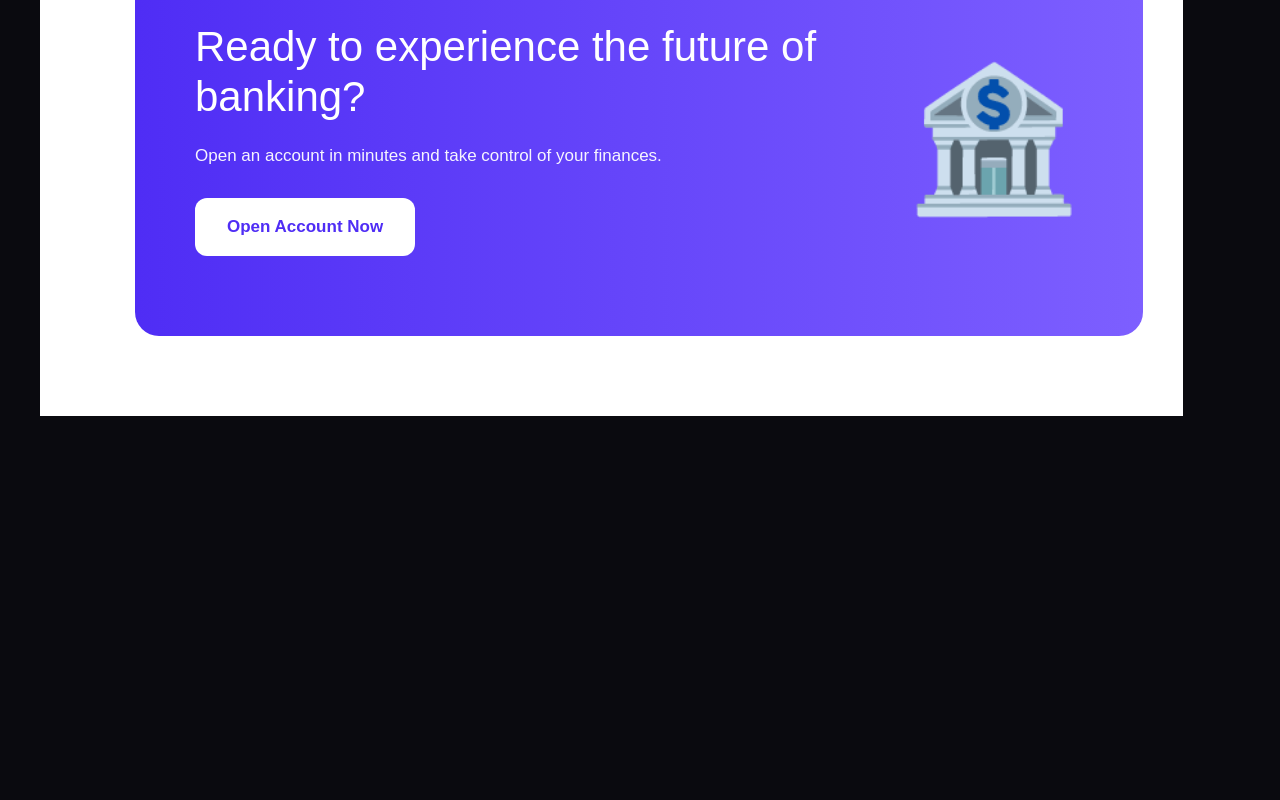
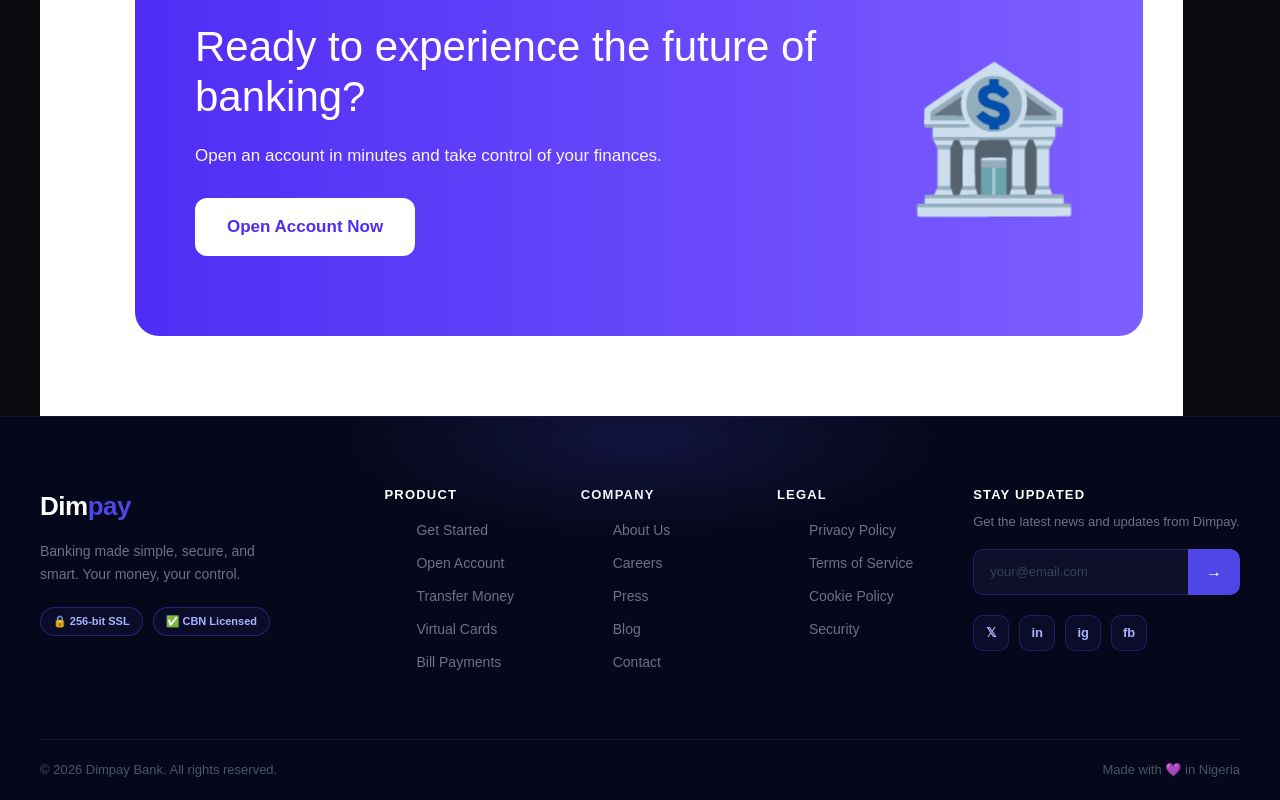
Before and after one commit to adebolaprecious/dimpaybankfr, a React (Vite) app: page / in a window 1280 px wide. Shown: the part 2443-3243 px from the top of the page. Before the commit the page ends 2859 px from the top, so only its background shows below. Built offline with nearby package versions, Linux system fonts and the light colour scheme.

Commit message:
add footer

```diff
--- a/src/App.jsx
+++ b/src/App.jsx
@@ -25,6 +25,7 @@ import TransactionHistory from './pages/Transaction'
 import SettingsPage from './pages/Settings'
 import AdminDashboard from './pages/AdminDashboard'
 import AdminRoute from './pages/AdminRoutes'
+import Footer from './components/Footer'
 
 const App = () =>{
     const cookies = new Cookies();
@@ -65,7 +66,7 @@ return(
 
             <Route path="*" element={<NotFound />} />
      </Routes>
-
+        <Footer />
   </>
 )
 }
--- /dev/null
+++ b/src/components/Footer.css
@@ -0,0 +1,221 @@
+.footer {
+  width: 100%;
+  background: #05081a;
+  border-top: 1px solid rgba(79, 70, 229, 0.2);
+  padding: 70px 40px 0;
+  font-family: 'Segoe UI', Arial, sans-serif;
+  position: relative;
+  overflow: hidden;
+}
+
+.footer-glow {
+  position: absolute;
+  top: -80px;
+  left: 50%;
+  transform: translateX(-50%);
+  width: 600px;
+  height: 200px;
+  background: radial-gradient(ellipse, rgba(79, 70, 229, 0.18), transparent 70%);
+  pointer-events: none;
+}
+
+.footer-inner {
+  max-width: 1200px;
+  margin: 0 auto;
+  display: grid;
+  grid-template-columns: 2fr 1fr 1fr 1fr 1.8fr;
+  gap: 48px;
+  padding-bottom: 50px;
+}
+
+/* Brand */
+.footer-logo {
+  font-size: 26px;
+  font-weight: 800;
+  color: #fff;
+  margin-bottom: 14px;
+  letter-spacing: -0.5px;
+}
+
+.footer-logo span {
+  color: #4f46e5;
+}
+
+.footer-tagline {
+  font-size: 14px;
+  color: #6b7280;
+  line-height: 1.7;
+  margin-bottom: 20px;
+  max-width: 240px;
+}
+
+.footer-badges {
+  display: flex;
+  gap: 10px;
+  flex-wrap: wrap;
+}
+
+.badge-pill {
+  font-size: 11px;
+  padding: 5px 12px;
+  border-radius: 50px;
+  border: 1px solid rgba(79, 70, 229, 0.4);
+  color: #a5b4fc;
+  background: rgba(79, 70, 229, 0.08);
+  font-weight: 600;
+}
+
+/* Links */
+.footer-links-group h4 {
+  font-size: 13px;
+  font-weight: 700;
+  color: #fff;
+  text-transform: uppercase;
+  letter-spacing: 1.2px;
+  margin-bottom: 18px;
+}
+
+.footer-links-group ul {
+  list-style: none;
+  display: flex;
+  flex-direction: column;
+  gap: 12px;
+}
+
+.footer-links-group ul li {
+  font-size: 14px;
+  color: #6b7280;
+  cursor: pointer;
+  transition: color 0.2s, transform 0.2s;
+}
+
+.footer-links-group ul li:hover {
+  color: #a5b4fc;
+  transform: translateX(4px);
+}
+
+/* Newsletter */
+.footer-newsletter h4 {
+  font-size: 13px;
+  font-weight: 700;
+  color: #fff;
+  text-transform: uppercase;
+  letter-spacing: 1.2px;
+  margin-bottom: 10px;
+}
+
+.footer-newsletter p {
+  font-size: 13px;
+  color: #6b7280;
+  margin-bottom: 16px;
+  line-height: 1.6;
+}
+
+.newsletter-input {
+  display: flex;
+  gap: 0;
+  margin-bottom: 20px;
+}
+
+.newsletter-input input {
+  flex: 1;
+  padding: 11px 16px;
+  background: #0d0f2b;
+  border: 1px solid rgba(79, 70, 229, 0.3);
+  border-right: none;
+  border-radius: 10px 0 0 10px;
+  color: #e5e7eb;
+  font-size: 13px;
+  outline: none;
+  transition: border-color 0.2s;
+}
+
+.newsletter-input input::placeholder { color: #374151; }
+.newsletter-input input:focus { border-color: #4f46e5; }
+
+.newsletter-input button {
+  padding: 11px 18px;
+  background: #4f46e5;
+  color: white;
+  border: none;
+  border-radius: 0 10px 10px 0;
+  font-size: 16px;
+  cursor: pointer;
+  transition: background 0.2s;
+}
+
+.newsletter-input button:hover { background: #6366f1; }
+
+/* Socials */
+.footer-socials {
+  display: flex;
+  gap: 10px;
+}
+
+.social-icon {
+  width: 36px;
+  height: 36px;
+  border-radius: 10px;
+  border: 1px solid rgba(79, 70, 229, 0.3);
+  background: rgba(79, 70, 229, 0.08);
+  color: #a5b4fc;
+  display: flex;
+  align-items: center;
+  justify-content: center;
+  font-size: 13px;
+  font-weight: 700;
+  text-decoration: none;
+  transition: all 0.2s;
+  cursor: pointer;
+}
+
+.social-icon:hover {
+  background: #4f46e5;
+  color: #fff;
+  border-color: #4f46e5;
+  transform: translateY(-2px);
+}
+
+/* Bottom bar */
+.footer-bottom {
+  max-width: 1200px;
+  margin: 0 auto;
+  padding: 20px 0;
+  border-top: 1px solid rgba(255, 255, 255, 0.06);
+  display: flex;
+  justify-content: space-between;
+  align-items: center;
+  font-size: 13px;
+  color: #4b5563;
+}
+
+.footer-bottom-right { color: #4b5563; }
+
+/* Responsive */
+@media (max-width: 1100px) {
+  .footer-inner {
+    grid-template-columns: 1fr 1fr 1fr;
+  }
+  .footer-brand { grid-column: 1 / -1; }
+  .footer-newsletter { grid-column: 1 / -1; }
+  .newsletter-input { max-width: 360px; }
+  .footer-badges { flex-direction: row; }
+}
+
+@media (max-width: 600px) {
+  .footer {
+    padding: 50px 20px 0;
+  }
+  .footer-inner {
+    grid-template-columns: 1fr 1fr;
+    gap: 32px;
+  }
+  .footer-brand { grid-column: 1 / -1; }
+  .footer-newsletter { grid-column: 1 / -1; }
+  .footer-bottom {
+    flex-direction: column;
+    gap: 8px;
+    text-align: center;
+    padding: 16px 0;
+  }
+}
--- a/src/components/Footer.jsx
+++ b/src/components/Footer.jsx
@@ -1,11 +1,82 @@
-import React from 'react'
+import "./Footer.css";
+import { useNavigate } from "react-router-dom";
 
 const Footer = () => {
+  const navigate = useNavigate();
+  const year = new Date().getFullYear();
+
   return (
-    <div>
+    <footer className="footer">
+      <div className="footer-glow" />
 
-    </div>
-  )
-}
+      <div className="footer-inner">
+        {/* Brand */}
+        <div className="footer-brand">
+          <div className="footer-logo">Dim<span>pay</span></div>
+          <p className="footer-tagline">Banking made simple, secure, and smart. Your money, your control.</p>
+          <div className="footer-badges">
+            <span className="badge-pill">🔒 256-bit SSL</span>
+            <span className="badge-pill">✅ CBN Licensed</span>
+          </div>
+        </div>
 
-export default Footer
+        {/* Links */}
+        <div className="footer-links-group">
+          <h4>Product</h4>
+          <ul>
+            <li onClick={() => navigate('/login')}>Get Started</li>
+            <li onClick={() => navigate('/register')}>Open Account</li>
+            <li onClick={() => navigate('/transfer')}>Transfer Money</li>
+            <li>Virtual Cards</li>
+            <li>Bill Payments</li>
+          </ul>
+        </div>
+
+        <div className="footer-links-group">
+          <h4>Company</h4>
+          <ul>
+            <li onClick={() => navigate('/about')}>About Us</li>
+            <li>Careers</li>
+            <li>Press</li>
+            <li>Blog</li>
+            <li>Contact</li>
+          </ul>
+        </div>
+
+        <div className="footer-links-group">
+          <h4>Legal</h4>
+          <ul>
+            <li>Privacy Policy</li>
+            <li>Terms of Service</li>
+            <li>Cookie Policy</li>
+            <li>Security</li>
+          </ul>
+        </div>
+
+        {/* Newsletter */}
+        <div className="footer-newsletter">
+          <h4>Stay Updated</h4>
+          <p>Get the latest news and updates from Dimpay.</p>
+          <div className="newsletter-input">
+            <input type="email" placeholder="your@email.com" />
+            <button>→</button>
+          </div>
+          <div className="footer-socials">
+            <a href="#" className="social-icon">𝕏</a>
+            <a href="#" className="social-icon">in</a>
+            <a href="#" className="social-icon">ig</a>
+            <a href="#" className="social-icon">fb</a>
+          </div>
+        </div>
+      </div>
+
+      {/* Bottom bar */}
+      <div className="footer-bottom">
+        <span>© {year} Dimpay Bank. All rights reserved.</span>
+        <span className="footer-bottom-right">Made with 💜 in Nigeria</span>
+      </div>
+    </footer>
+  );
+};
+
+export default Footer;
--- a/src/components/Navbar.jsx
+++ b/src/components/Navbar.jsx
@@ -55,8 +55,8 @@ return (
 
 {/* Buttons inside mobile menu */}
 <div className="mobile-buttons">
-<button className="login-btn">Login</button>
-<button className="Sign-up">Sign Up</button>
+<button className="login-btn" onClick={()=>(navigate('/login'))}>Login</button>
+<button className="Sign-up" onClick={()=>(navigate('/register'))}>Sign Up</button>
 </div>
 </ul>
 
--- a/src/components/Sidebar.jsx
+++ b/src/components/Sidebar.jsx
@@ -1,19 +1,29 @@
-import { NavLink } from "react-router-dom";
+import { NavLink, useNavigate } from "react-router-dom";
 import "../css/Sidebar.css";
+import Cookies from "universal-cookie";
 import {
-  FaHome, FaUserCircle, FaExchangeAlt, FaCreditCard,
+  FaHome, FaExchangeAlt, FaCreditCard,
   FaMoneyBillWave, FaHandHoldingUsd, FaCog, FaUserShield, FaSignOutAlt
 } from "react-icons/fa";
 import { useAuth } from "../context/AuthContext";
 
-const Sidebar = () => {
+const cookies = new Cookies();
+
+const Sidebar = ({ onClose }) => {
   const { user } = useAuth();
   const isAdmin = user?.role === "admin";
+  const navigate = useNavigate();
+
   const handleLogout = () => {
     cookies.remove('token');
     localStorage.clear();
     navigate('/login');
   };
+
+  const handleClose = () => {
+    if (onClose) onClose();
+  };
+
   return (
     <aside className="sidebar">
       <div className="logo">
@@ -21,21 +31,33 @@ const Sidebar = () => {
       </div>
 
       <nav>
-        <NavLink to="/dashboard" className="nav-link"><FaHome /> <span>Dashboard</span></NavLink>
-        {/* <NavLink to="/accounts" className="nav-link"><FaUserCircle /> <span>Accounts</span></NavLink> */}
-        <NavLink to="/transactions" className="nav-link"><FaExchangeAlt /> <span>Transactions</span></NavLink>
-        <NavLink to="/transfer" className="nav-link"><FaMoneyBillWave /> <span>Transfer</span></NavLink>
-        <NavLink to="/cards" className="nav-link"><FaCreditCard /> <span>Cards</span></NavLink>
-        <NavLink to="/withdraw" className="nav-link"><FaHandHoldingUsd /> <span>Withdraw</span></NavLink>
-          <NavLink to="/deposit" className="nav-link"><FaHandHoldingUsd /> <span>Deposit</span></NavLink>
-        {/* <NavLink to="/loans" className="nav-link"><FaHandHoldingUsd /> <span>Loans</span></NavLink> */}
-        <NavLink to="/settings" className="nav-link"><FaCog /> <span>Settings</span></NavLink>
-        <NavLink className="nav-link" onClick={handleLogout}>
+        <NavLink to="/dashboard" className="nav-link" onClick={handleClose}>
+          <FaHome /> <span>Dashboard</span>
+        </NavLink>
+        <NavLink to="/transactions" className="nav-link" onClick={handleClose}>
+          <FaExchangeAlt /> <span>Transactions</span>
+        </NavLink>
+        <NavLink to="/transfer" className="nav-link" onClick={handleClose}>
+          <FaMoneyBillWave /> <span>Transfer</span>
+        </NavLink>
+        <NavLink to="/cards" className="nav-link" onClick={handleClose}>
+          <FaCreditCard /> <span>Cards</span>
+        </NavLink>
+        <NavLink to="/withdraw" className="nav-link" onClick={handleClose}>
+          <FaHandHoldingUsd /> <span>Withdraw</span>
+        </NavLink>
+        <NavLink to="/deposit" className="nav-link" onClick={handleClose}>
+          <FaHandHoldingUsd /> <span>Deposit</span>
+        </NavLink>
+        <NavLink to="/settings" className="nav-link" onClick={handleClose}>
+          <FaCog /> <span>Settings</span>
+        </NavLink>
+        <NavLink className="nav-link" onClick={() => { handleLogout(); handleClose(); }}>
           <FaSignOutAlt /> <span>Logout</span>
         </NavLink>
 
         {isAdmin && (
-          <NavLink to="/admin" className="nav-link admin-link">
+          <NavLink to="/admin" className="nav-link admin-link" onClick={handleClose}>
             <FaUserShield /> <span>Admin</span>
           </NavLink>
         )}
--- a/src/pages/LandingPage.jsx
+++ b/src/pages/LandingPage.jsx
@@ -1,6 +1,8 @@
 import React from "react";
 import "./Landingpage.css"
+import { useNavigate } from "react-router-dom";
 const LandingPage = () => {
+  const navigate = useNavigate();
   return (
     <div className="main-wrapper">
  <div className='hero'>
@@ -20,8 +22,8 @@ const LandingPage = () => {
           <div className="feature">✅ Verified members only</div>
         </div>
           <div className="cta-buttons">
-          <button className="btn btn-primary">Get Started Free</button>
-          <button className="btn btn-secondary">Learn More</button>
+          <button className="btn btn-primary" onClick={()=>(navigate('/login'))}>Get Started Free</button>
+          <button className="btn btn-secondary" onClick={()=>(navigate('/about'))}>Learn More</button>
         </div>
  </div>
            <div className="phone-container">
@@ -168,7 +170,7 @@ const LandingPage = () => {
     <div className="open-left">
       <h2>Ready to experience the future of banking?</h2>
       <p>Open an account in minutes and take control of your finances.</p>
-      <button>Open Account Now</button>
+      <button onClick={()=>(navigate('/register'))}>Open Account Now</button>
     </div>
     <div className="open-right">
       <div className="bank-icon">🏦</div>
```
Also changed, not shown: src/css/Sidebar.css (+50 -37 lines), src/css/dashboard.css (+19 -5 lines), src/pages/DashboardOverview.jsx (+14 -14 lines), src/pages/Transfer.jsx (+7 -4 lines), src/pages/transfer.css (+20 -1 lines).
